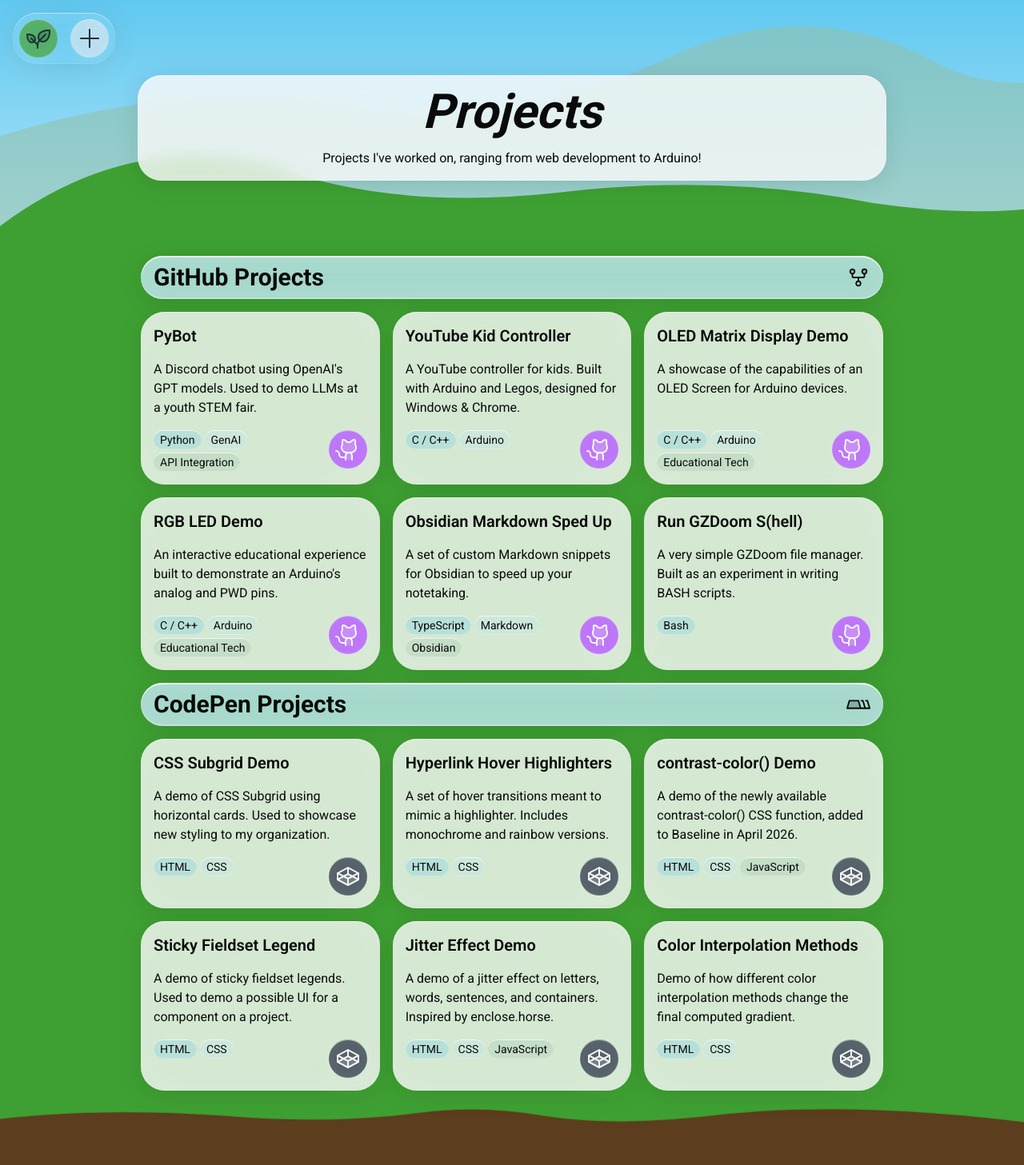
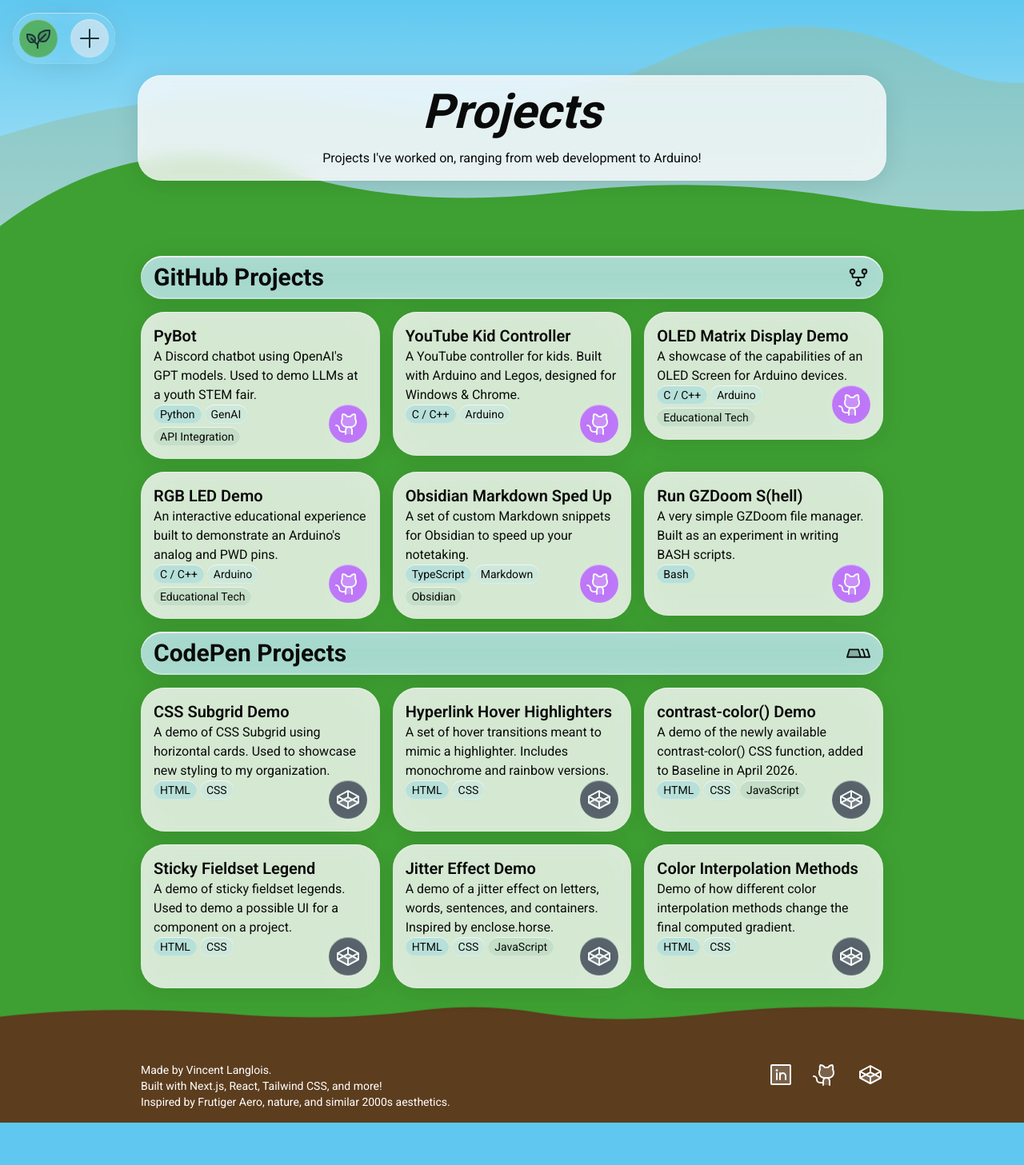
Before and after one commit to vtlanglois/portfolio-v2, a Next.js app: page /projects in a window 1280 px wide. Shown: the top 1457 px of the page at 80% size. After the commit the page ends 1404 px from the top, so only its background shows below. Built offline with nearby package versions, Linux system fonts and the light colour scheme.

Commit message:
fix: add list semantics to project grid

```diff
--- a/src/components/sections/ProjectsGrid.tsx
+++ b/src/components/sections/ProjectsGrid.tsx
@@ -19,8 +19,9 @@ export default function ProjectsGrid() {
             <h2 className="text-3xl font-bold leading-none">GitHub Projects</h2>
             <GitForkIcon size={30} weight="duotone" />
           </Card>
-          <div className="grid grid-rows-1 lg:grid-cols-3 gap-4">
+          <ul className="grid grid-rows-1 lg:grid-cols-3 gap-4">
             {projects.map((project: ProjectItem) => (
+              <li key={project.id}>
               <ProjectCard
                 key={project.id}
                 title={project.name}
@@ -30,8 +31,9 @@ export default function ProjectsGrid() {
                 altText={project.linkAltText}
                 className="row-span-3 grid grid-rows-subgrid"
               />
+              </li>
             ))}
-          </div>
+          </ul>
           <Card
             variation="heading"
             className="flex flex-row flex-wrap items-center justify-between"
@@ -41,8 +43,9 @@ export default function ProjectsGrid() {
             </h2>
             <TabsIcon size={30} weight="duotone" />
           </Card>
-          <div className="grid grid-rows-1 lg:grid-cols-3 gap-4">
+          <ul className="grid grid-rows-1 lg:grid-cols-3 gap-4">
             {codePenDemos.map((demo: ProjectItem) => (
+              <li key={demo.id}>
                 <ProjectCard
                   key={demo.id}
                   title={demo.name}
@@ -52,8 +55,9 @@ export default function ProjectsGrid() {
                   altText={demo.linkAltText}
                   className="row-span-3 grid grid-rows-subgrid"
                 />
+              </li>
             ))}
-          </div>
+          </ul>
         </Stack>
       </Container>
     </Section>
```
Lines whose indentation alone changed are shown as unchanged.
